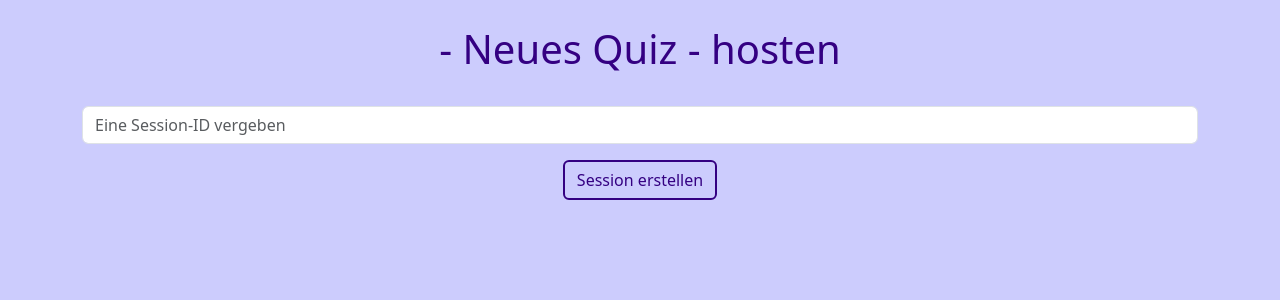
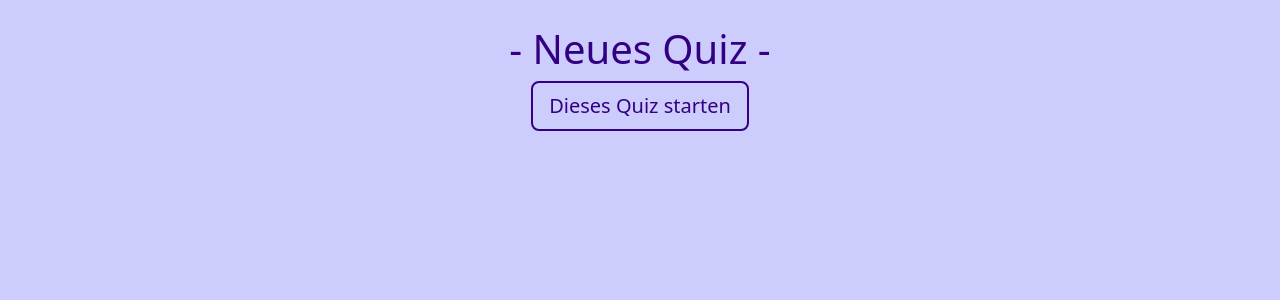
Before and after one commit to sebastianseidel24/QuizMeister, a Flask app: page /hostquiz/1 in a window 1280 px wide. Shown: the part 56-356 px from the top of the page. Run offline with Flask 3, Linux system fonts and the light colour scheme; data comes from the database, SQL or seed files in the repository; some libraries are stand-ins or nearby versions.

Commit message:
Major updates

```diff
--- a/quizzy.py
+++ b/quizzy.py
@@ -207,7 +207,7 @@ def editquiz(quiz_id):
         return render_template("editquiz.html", quiz=quiz, questions=questions)
 
 #Sessions-Logik
-sessions = [{"session_id": None, "quiz_id": None, "players": {}}]
+session = {"quiz_id": None, "quiz_name": None, "players": []} #Session mit QuizID, Quiz-Name und Teilnehmern; jeder Teilnehmer wird durch ein Dictionary mit SessionID, Spielername und Punkten repräsentiert
 
 
 @app.route('/hostquiz/<int:quiz_id>')
@@ -243,37 +243,34 @@ def handle_connect():
 
 
 @socketio.on("host_session")
-def handle_host_session(quiz_name, session_id):
-    session_unavailable = False
-    for session in sessions:
-        if session_id == session["session_id"]:
-            print(f"Session {session_id} existiert bereits.")
-            session_unavailable = True
-    if(session_unavailable == False):
-        sessions.append({"session_id": session_id, "quiz_name": quiz_name, "players": {}})
-        print(f"Host hat Session {session_id} für Quiz mit ID {quiz_name} erstellt.")
-        print(sessions)
+def handle_host_session(quiz_id, quiz_name):
+    session["quiz_id"] = quiz_id
+    session["quiz_name"] = quiz_name
+    print(f"Host hat Session für Quiz '{quiz_name}' mit ID {quiz_id} erstellt.")
+    print(session)
+    emit("session_open", (quiz_id, quiz_name), broadcast=True)
 
 
 
 @socketio.on("player_join")
-def handle_player_join(session_id, playername):
-
-    # Hier noch prüfen, ob playername bereits existiert
-
-    session_unavailable = True
-    player_id = request.sid
-    for session in sessions:
-        if session_id == session["session_id"]:
-            session["players"][player_id] = playername
-            session_unavailable = False
-            quiz_name = session["quiz_name"]
-            print(f"{playername} mit ID: {player_id} ist Session {session_id} beigetreten.")
-            print(sessions)
-            emit("new_player", (quiz_name, session_id, playername), broadcast=True)
-    if(session_unavailable):
-        emit("session_unavailable", session_id, broadcast=False)
-        print(f"Beitritt von {playername} zu Session {session_id} fehlgeschlagen.")
+def handle_player_join(active_quiz_id, active_quiz_name, playername):
+    try:
+        if active_quiz_id == session["quiz_id"] and active_quiz_name == session["quiz_name"]:
+            for player in session["players"]:
+                if session["players"][player]["playername"] == playername:
+                    print("Spieler existiert bereits.")
+                    emit("player_already_exists", playername, broadcast=False)
+                    raise Exception
+            points = 0
+            place = len(session["players"])
+            session["players"].append({["session_id"]: request.sid, ["playername"]: playername, ["points"]: points, ["place"]: place})
+            print(f"'{playername}' mit Session-ID '{request.sid}' ist Quiz '{active_quiz_name}' beigetreten.")
+            print(session)
+            emit("new_player", (active_quiz_name, playername, points, place), broadcast=True)
+        else:
+            print("Spieler konnte nicht hinzugefügt werden, da dieses Quiz nicht aktiv ist.")
+    except Exception as e:
+        print("An exception occurred:", type(e).__name__, e)
 
 
 @socketio.on("ask_question")
@@ -297,10 +294,6 @@ def handle_question(quiz_id, question_id):
 def handle_answer(question_id, playername, answer):
     emit("send_answer", (question_id, playername, answer), broadcast=True)
 
-# @app.route("/results/<int:quiz_id>", methods=["POST"])
-# def results(quiz_id):
-#     # Ergebnis-Berechnung hier einfügen
-#     return render_template("results.html")
 
 # App starten
 if __name__ == '__main__':
--- a/templates/hostquiz.html
+++ b/templates/hostquiz.html
@@ -6,24 +6,17 @@
 <body>
     {% include 'navbar.html' %}
 
+    <div class="container text-center" id="start_session" style="display: block;">
+        <h1 style="padding-bottom: 0px;">- {{ quiz[1] }} -</h1>
 
-
-    <div class="container text-center" id="new_session">
-        <h1>- {{ quiz[1] }} - hosten</h1>
-
-        <div class="mb-3">
-            <input class="form-control" type="number" id="session_id" name="session_id"
-                placeholder="Eine Session-ID vergeben" required>
-        </div>
-        <button class="btn btn-primary" id="host_session_btn" onclick="hostSession('{{ quiz[1] }}')">Session
-            erstellen</button>
-
+        <button class="btn btn-primary btn-lg" type="button" onclick="hostSession('{{ quiz[0] }}', '{{ quiz[1] }}')">
+            Dieses Quiz starten
+        </button>
     </div>
 
     <div class="container text-center" id="active_session" style="display: none;">
         <h1 style="padding-bottom: 0px;">- {{ quiz[1] }} -</h1>
         <h3>[Host]</h3>
-        <p>Aktive Session: <span id="current_session"></span></p>
 
         <button class="btn btn-primary mb-4" type="button" data-bs-toggle="collapse" data-bs-target="#collapse_players"
             aria-expanded="false" aria-controls="collapse_players"><i class="fa-solid fa-person"></i>
@@ -183,22 +176,37 @@
     <script>
         const socket = io({ autoConnect: false });
 
-        function hostSession(quiz_name) {
+        function hostSession(quiz_id, quiz_name) {
             socket.connect();
-            let session_id = document.getElementById("session_id").value;
-            socket.emit("host_session", quiz_name, session_id)
-            //Hier Hosting Formular ausblenden und Fragen einblenden
-            document.getElementById("active_session").style.display = "block";
-            document.getElementById("new_session").style.display = "none";
-            document.getElementById("current_session").innerText = session_id;
+            var quiz_id = Number(quiz_id)
+            document.getElementById(`start_session`).style.display = "none";
+            document.getElementById(`active_session`).style.display = "block";
+            socket.emit("host_session", quiz_id, quiz_name)
         }
 
-        socket.on("new_player", function (quiz_name, session_id, playername) {
+        socket.on("new_player", function (active_quiz_name, playername, points, place) {
             let ul = document.getElementById("active_players");
             let li = document.createElement("li");
             li.className = "list-group-item";
             li.appendChild(document.createTextNode(playername));
             ul.appendChild(li);
+
+            // In Leaderboard aufnehmen
+            document.getElementById(`leaderboard`).innerHTML = document.getElementById(`leaderboard`).innerHTML +
+            `
+            <div class="row justify-content-center fs-5">
+                    <div class="col-4 col-md-2 fw-bold">
+                        <span>${place}.</span>
+                    </div>
+                    <div class="col-4 col-md-3">
+                        <span>${playername}</span>
+                    </div>
+                    <div class="col-4 col-md-2">
+                        <span>${points}</span>
+                    </div>
+                </div>
+            `
+
         })
 
         function askQuestion(qui_id, que_id) {
```
Also changed, not shown: templates/playquiz.html (+43 -16 lines), templates/quiz.html (+22 -4 lines), templates/results.html (deleted, +0 -20 lines).
